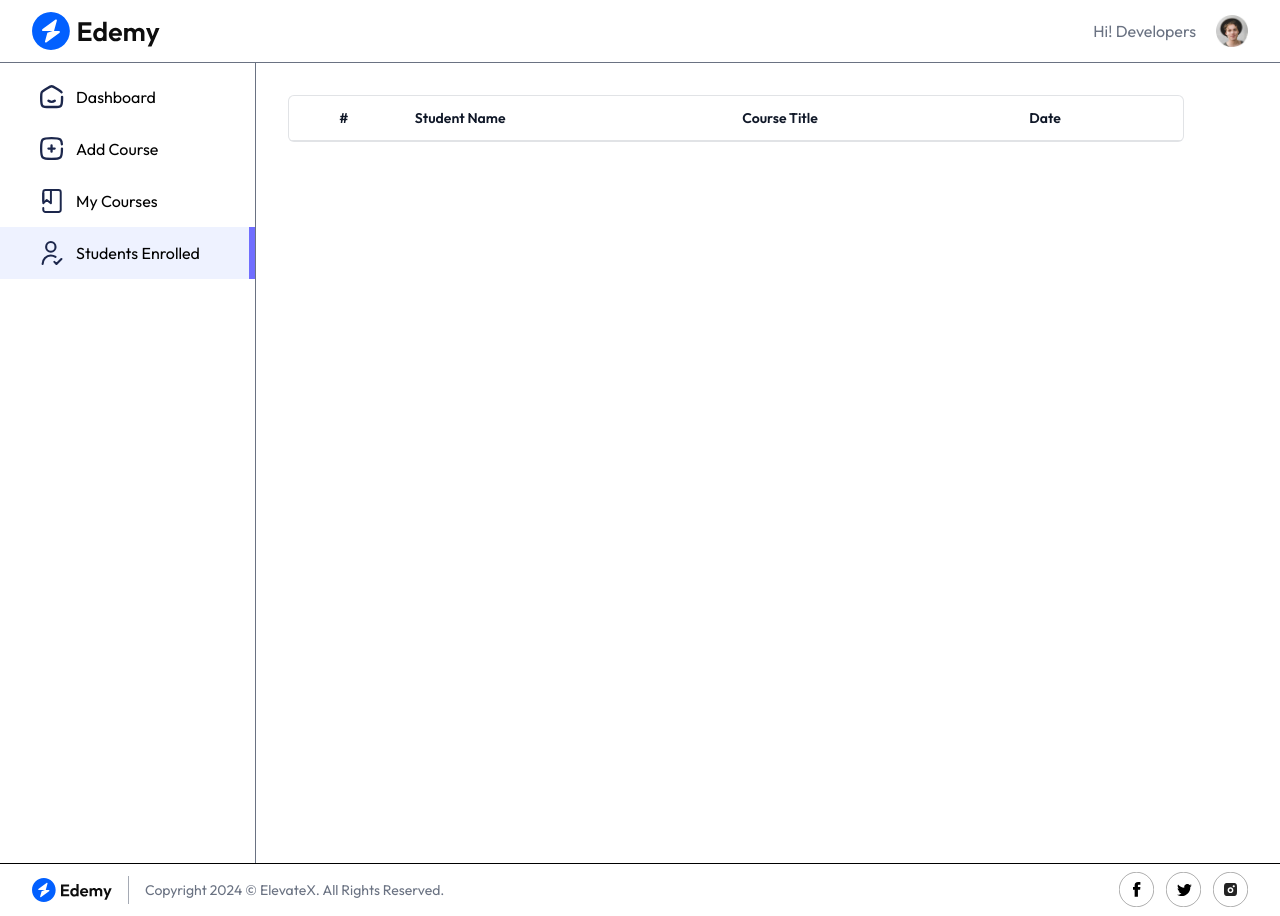
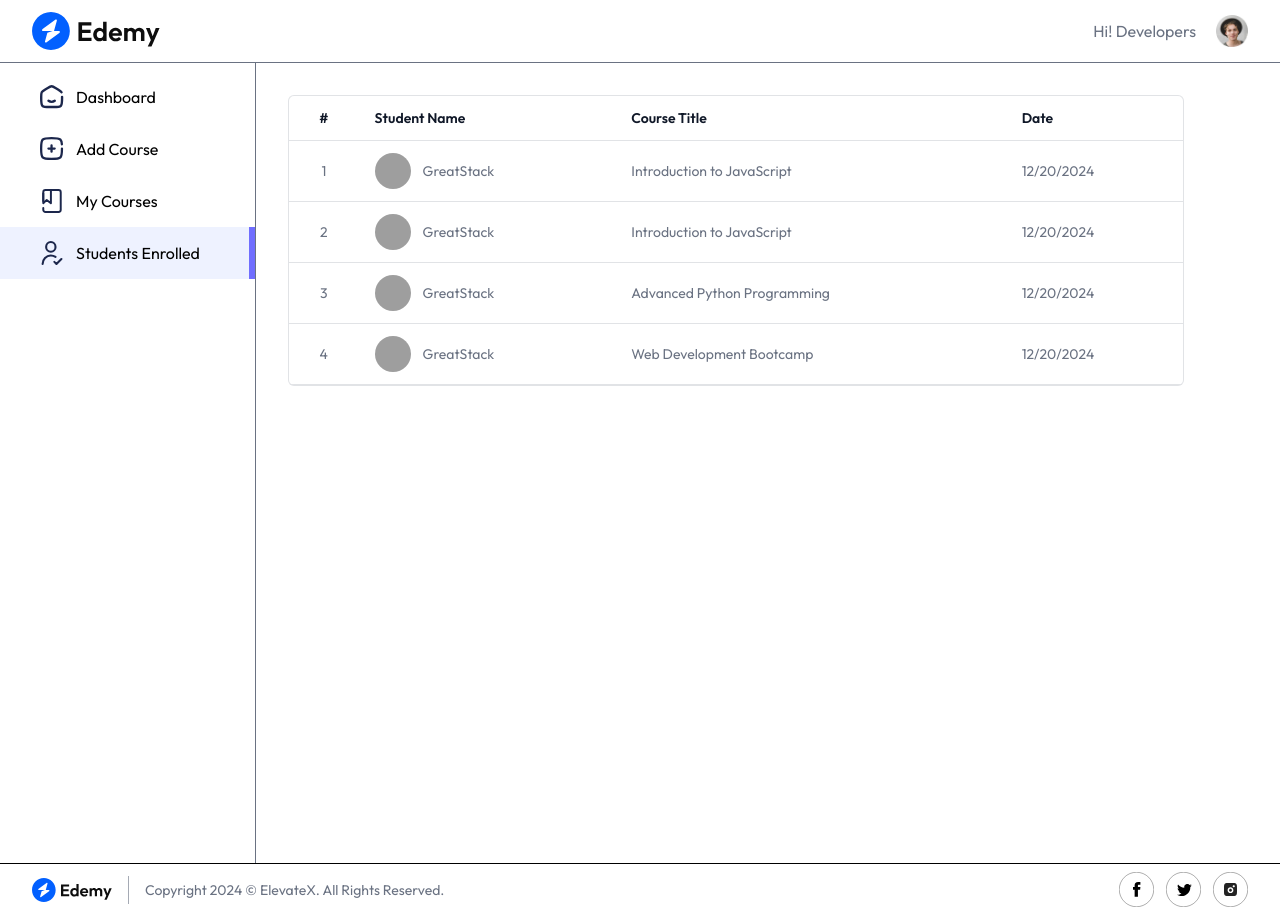
Before and after one commit to mohamad-abdelkhalek/ElevateX, a React (Vite) app in the folder client/: page /educator/students-enrolled in a window 1280 px wide. Built offline with nearby package versions, Linux system fonts and the light colour scheme; no server answers; grey boxes are pictures that could not be loaded.

Commit message:
Client: Completed students enrolled page table

```diff
--- a/client/src/pages/educator/StudentsEnrolled.jsx
+++ b/client/src/pages/educator/StudentsEnrolled.jsx
@@ -38,6 +38,27 @@ const StudentsEnrolled = () => {
               </th>
             </tr>
           </thead>
+          <tbody className="text-sm text-gray-500">
+            {enrolledStudents.map((item, index) => (
+              <tr key={index} className="border-b border-gray-500/20">
+                <td className="px-4 py-3 text-center hidden sm:table-cell">
+                  {index + 1}
+                </td>
+                <td className="md:px-4 px-2 py-3 flex items-center space-x-3">
+                  <img
+                    src={item.student.imageUrl}
+                    alt="Student image"
+                    className="w-9 h-9 rounded-full"
+                  />
+                  <span className="truncate">{item.student.name}</span>
+                </td>
+                <td className="px-4 py-3 truncate">{item.courseTitle}</td>
+                <td className="px-4 py-3 hidden sm:table-cell">
+                  {new Date(item.purchaseDate).toLocaleDateString()}
+                </td>
+              </tr>
+            ))}
+          </tbody>
         </table>
       </div>
     </div>
```
